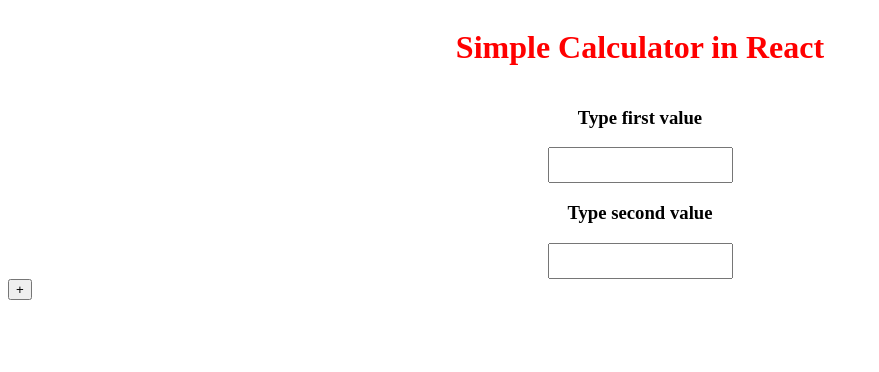
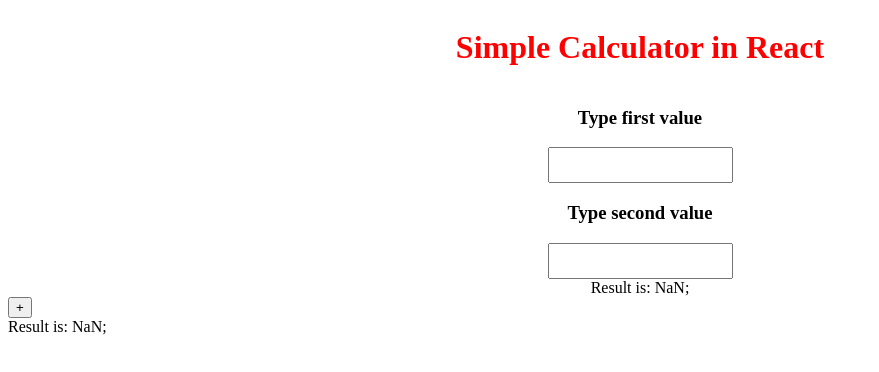
Before and after one commit to NataliaJeszke/calculator-react, a React (Create React App) app: page / in a window 1280 px wide. Shown: the top 372 px of the page, without its empty margins (0-879 px from the left). Built offline with nearby package versions, Linux system fonts and the light colour scheme.

Commit message:
display sum

```diff
--- a/src/App.jsx
+++ b/src/App.jsx
@@ -10,5 +10,6 @@ export function App(){
         <InputValues />
         <button type="submit" onClick={Operations}>+</button>
         </div>
+        <Operations />
     </div>
 }
--- a/src/components/Operations/Operations.jsx
+++ b/src/components/Operations/Operations.jsx
@@ -1,9 +1,13 @@
 import { InputValues } from "../InputValues/InputValues";
 export function Operations(props){
-console.log(props);
+    const firstValue = parseInt(props.firstValue);
+    const secondValue = parseInt(props.secondValue);
+
+    const sum = firstValue + secondValue;
+    console.log(sum)
 return (
     <div>
-
+       Result is: {sum};
     </div>
 )
     }
```
